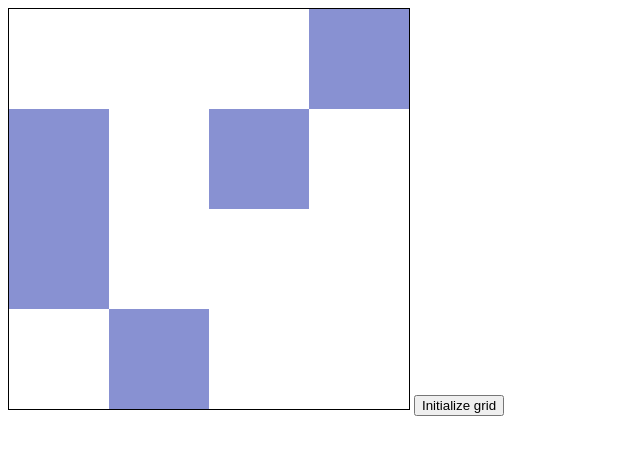
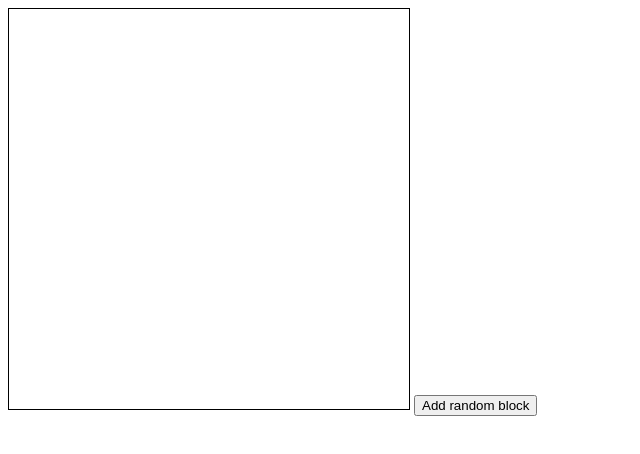
Before and after one commit to fredrb/canvas-grid-block, a plain HTML site: page index.html in a window 1280 px wide. Shown: the whole page, without its empty margins (0-640 px from the left). Drawn offline with Linux system fonts and the light colour scheme.

Commit message:
block structure

```diff
--- a/index.html
+++ b/index.html
@@ -6,13 +6,12 @@
   Your browser does not support the HTML5 canvas tag.
 </canvas>
 
-<button onclick="onUpdateClick()">Initialize grid</button>
+<button onclick="onUpdateClick()">Add random block</button>
 
 <script src="js/grid.js"></script>
 <script src="js/ui.js"></script>
 <script>
     grid = new Grid();
-    grid.initialize(4);
 </script>
 
 
--- a/js/grid.js
+++ b/js/grid.js
@@ -1,32 +1,44 @@
+var Block = function(x, y) {
+  this.x = x;
+  this.y = y;
+  this.LENGTH = 100;
+  this.WIDTH  = 100;
+};
+
 var Grid = function() {
   this.canvas = document.getElementById("grid");
-  this.map = [ [0,0,0,0], [0,0,0,0], [0,0,0,0], [0,0,0,0] ];
+  this._initailizeGrid();
 }
 
-Grid.prototype.find_free_block = function () {
-  var block = null;
-  var x = Math.floor(Math.random()*4);
-  var y = Math.floor(Math.random()*4);
+Grid.prototype._initailizeGrid = function() {
+  this.unfilled = [];
+  this.filled = [];
+  for(var row = 0; row < 4; row++) {
+    for(var column = 0; column < 4; column++) {
+      var block = new Block(row*100, column*100)
+      this.unfilled.push(block);
+    }
+  }
+}
 
-  while(this.map[x][y] != 0) {
-    x = Math.floor(Math.random()*4);
-    y = Math.floor(Math.random()*4);
-  }
+Grid.prototype.popRandomUnfilledBlock = function() {
+  if (this.unfilled.length == 0)
+    throw new Error("No unfilled blocks to pop");
 
-  return [x*100,y*100];
-};
+  var index = Math.floor(Math.random()*this.unfilled.length);
+  var blockRef = this.unfilled[index];
+  var block = new Block(blockRef.x, blockRef.y);
+  this.unfilled.splice(index, 1);
+  return block;
+}
 
-Grid.prototype.draw_block = function () {
+Grid.prototype.drawRandomBlock = function () {
   var context = this.canvas.getContext("2d");
   context.fillStyle = "#8891d2";
-  var coordinates = this.find_free_block();
-  context.fillRect(coordinates[0], coordinates[1], 100, 100);
+
+  var block = this.popRandomUnfilledBlock();
+
+  context.fillRect(block.x, block.y, block.LENGTH, block.WIDTH);
+
+  this.filled.push(block);
 };
-
-Grid.prototype.initialize = function (blocks) {
-  var context = this.canvas.getContext("2d");
-  context.clearRect(0, 0, this.canvas.width, this.canvas.height);
-  for(var i = 0; i <= blocks; i++) {
-    this.draw_block();
-  }
-};
--- a/js/ui.js
+++ b/js/ui.js
@@ -1,3 +1,3 @@
 function onUpdateClick() {
-  grid.initialize(4);
+  grid.drawRandomBlock();
 }
```
